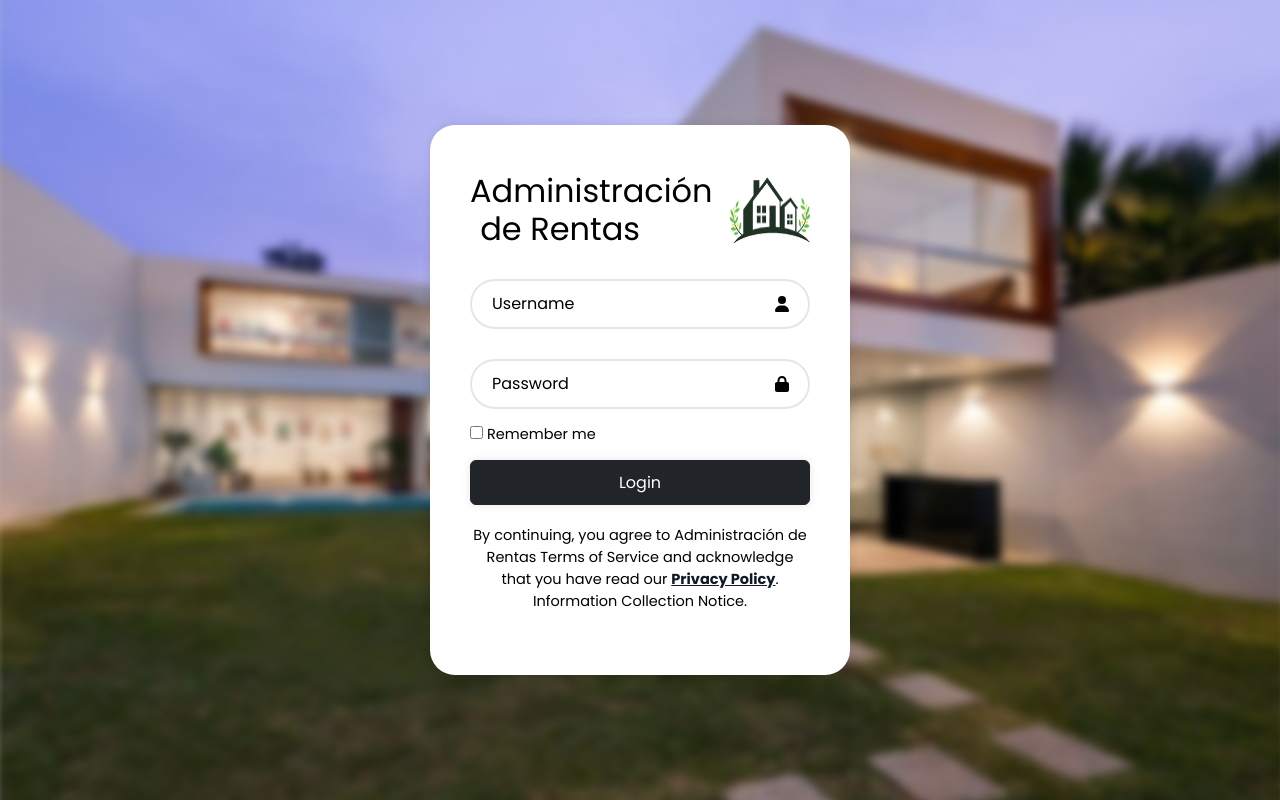
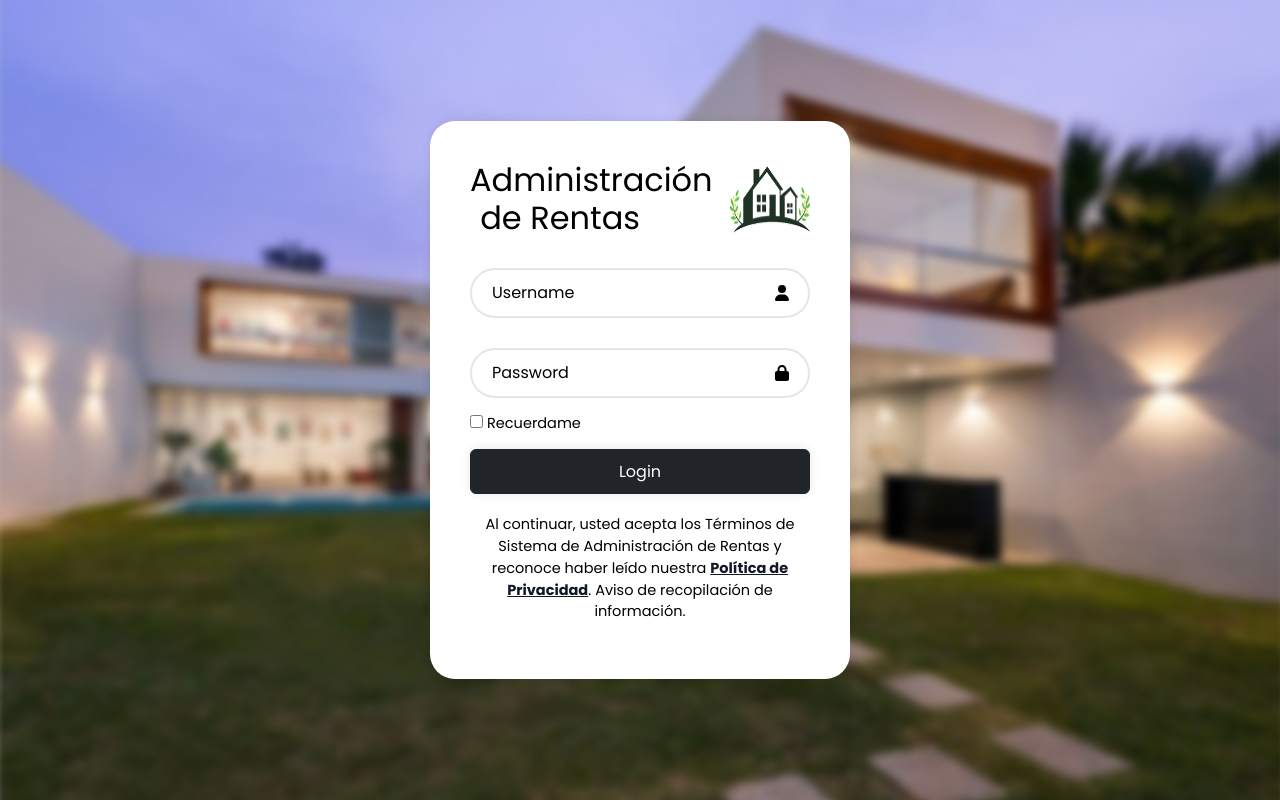
Before and after one commit to codeconct/Sistema-de-Administraci-n-de-Rentas, a React (Create React App) app in the folder frontend/: page / in a window 1280 px wide. Built offline with nearby package versions, Linux system fonts and the light colour scheme.

Commit message:
traduccion de ingles a español

```diff
--- a/frontend/src/Components/LoginForm/LoginForm.jsx
+++ b/frontend/src/Components/LoginForm/LoginForm.jsx
@@ -79,7 +79,7 @@ const LoginForm = () => {
               <input type="password" placeholder='Password' required /> <FaLock className='icon' />
             </div>
             <div className="remember-forgot">
-              <label><input type='checkbox' />Remember me</label>
+              <label><input type='checkbox' />Recuerdame</label>
               <a href='#'> </a>
             </div>
 
@@ -90,7 +90,7 @@ const LoginForm = () => {
               </p>
             </div>
             <div className="input-fuaq">
-              <p>By continuing, you agree to Administración de Rentas Terms of Service and acknowledge that you have read our <span className="privacy-link" onClick={toggleModal}>Privacy Policy</span>. Information Collection Notice.
+              <p>Al continuar, usted acepta los Términos de Sistema de Administración de Rentas y reconoce haber leído nuestra <span className="privacy-link" onClick={toggleModal}>Política de Privacidad</span>. Aviso de recopilación de información.
               </p>
             </div>
           </form>
```
